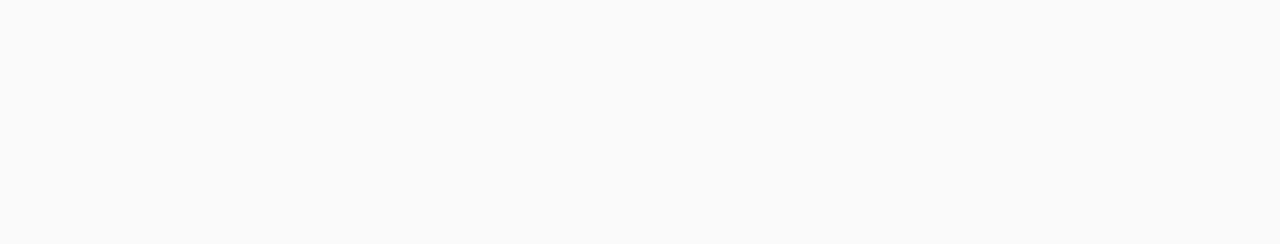
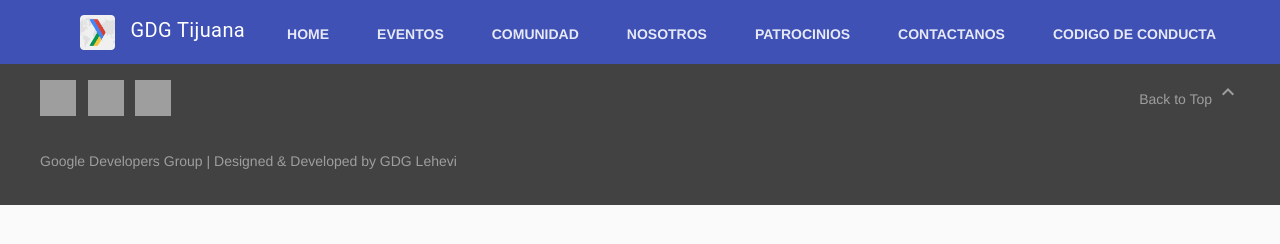
Before and after one commit to LeonardoVincente/GDG-MDL, a website: page app/index.html in a window 1280 px wide. Drawn offline with nearby package versions, Linux system fonts and the light colour scheme; files that its build step writes are made by us from their sources.

Commit message:
Top layout
The main navigation layout

```diff
--- a/app/index.html
+++ b/app/index.html
@@ -17,13 +17,79 @@
     <!-- build:css(.tmp) styles/main.css -->
     <link rel="stylesheet" href="styles/main.css">
     <!-- endbuild -->
+    <link rel="stylesheet" href="https://fonts.googleapis.com/icon?family=Material+Icons">
   </head>
   <body>
     <!--[if lt IE 10]>
       <p class="browsehappy">You are using an <strong>outdated</strong> browser. Please <a href="http://browsehappy.com/">upgrade your browser</a> to improve your experience.</p>
     <![endif]-->
 
+     <div class="mdl-layout mdl-js-layout mdl-layout--fixed-header">
+       <a name="top"></a>
+       <div class="android-header mdl-layout__header mdl-layout__header--waterfall">
+        <div class="mdl-layout__header-row">
 
+
+          <div class="mobile-title mdl-layout-title">
+            <img class="logo-image" src="images/LogoCuadrado.png">
+            <span class="title">GDG Tijuana</span>
+          </div>
+          <!-- Add spacer, to align navigation to the right in desktop -->
+          <div class="android-header-spacer mdl-layout-spacer"></div>
+          <!-- Navigation -->
+          <div class="android-navigation-container">
+            <nav class="android-navigation mdl-navigation">
+              <a class="mdl-navigation__link mdl-typography--text-uppercase" href="">Home</a>
+              <a class="mdl-navigation__link mdl-typography--text-uppercase" href="">Eventos</a>
+              <a class="mdl-navigation__link mdl-typography--text-uppercase" href="">Comunidad</a>
+              <a class="mdl-navigation__link mdl-typography--text-uppercase" href="">Nosotros</a>
+              <a class="mdl-navigation__link mdl-typography--text-uppercase" href="">Patrocinios</a>
+              <a class="mdl-navigation__link mdl-typography--text-uppercase" href="">Contactanos</a>
+              <a class="mdl-navigation__link mdl-typography--text-uppercase" href="">Codigo de Conducta</a>
+            </nav>
+          </div>
+        </div>
+      </div>
+
+      <div class="android-drawer mdl-layout__drawer">
+        <span class="mdl-layout-title">
+          <img class="logo-image-long" src="images/logo.png">
+        </span>
+        <nav class="mdl-navigation">
+          <a class="mdl-navigation__link" href="">Home</a>
+          <a class="mdl-navigation__link" href="">Eventos</a>
+          <a class="mdl-navigation__link" href="">Comunidad</a>
+          <a class="mdl-navigation__link" href="">Nosotros</a>
+          <a class="mdl-navigation__link" href="">Patrocinios</a>
+          <a class="mdl-navigation__link" href="">Contactanos</a>
+          <a class="mdl-navigation__link" href="">Codigo de Conducta</a>
+        </nav>
+      </div>
+
+      <div class="android-content mdl-layout__content">
+        <footer class="android-footer mdl-mega-footer">
+          <div class="mdl-mega-footer--top-section">
+            <div class="mdl-mega-footer--left-section">
+              <button class="mdl-mega-footer--social-btn"></button>
+              &nbsp;
+              <button class="mdl-mega-footer--social-btn"></button>
+              &nbsp;
+              <button class="mdl-mega-footer--social-btn"></button>
+            </div>
+            <div class="mdl-mega-footer--right-section">
+              <a class="mdl-typography--font-light" href="#top">
+                Back to Top
+                <i class="material-icons">expand_less</i>
+              </a>
+            </div>
+          </div>
+
+          <div class="mdl-mega-footer--middle-section">
+            <p class="mdl-typography--font-light">Google Developers Group |  Designed & Developed by GDG Lehevi</p>
+          </div>
+        </footer>
+      </div>
+     </div>
 
 
 
--- a/app/styles/main.scss
+++ b/app/styles/main.scss
@@ -6,3 +6,66 @@ body {
   font-family: "Helvetica Neue", Helvetica, Arial, sans-serif;
   color: #333;
 }
+/*
+  .android-navigation-container {
+    direction: rtl;
+    -webkit-box-ordinal-group: 2;
+    -webkit-order: 1;
+        -ms-flex-order: 1;
+            order: 1;
+    width: 500px;
+    -webkit-transition: opacity 0.2s cubic-bezier(0.4, 0, 0.2, 1),
+        width 0.2s cubic-bezier(0.4, 0, 0.2, 1);
+            transition: opacity 0.2s cubic-bezier(0.4, 0, 0.2, 1),
+        width 0.2s cubic-bezier(0.4, 0, 0.2, 1);
+  }
+*/
+
+.logo-image{
+    width: 35px;
+}
+.logo-image-long{
+    width: 150px;
+}
+
+.title{
+    margin-left: 10px;
+}
+
+.android-drawer .mdl-navigation__link.mdl-navigation__link {
+    font-size: 14px;
+    color: #010101;
+}
+.android-navigation .mdl-navigation__link:hover {
+      border-bottom: 4px solid #9E9E9E;
+}
+
+
+.android-header .mdl-navigation__link {
+    color: #FFFFFF;
+    font-weight: 700;
+    font-size: 14px;
+}
+
+.android-navigation .mdl-navigation__link {
+    display: inline-block;
+    height: 60px;
+    line-height: 68px;
+    background-color: transparent !important;
+    border-bottom: 4px solid transparent;
+}
+
+/**** Mobile layout ****/
+@media (max-width: 900px) {
+  .android-navigation-container {
+    display: none;
+  }
+  .mobile-title {
+    display: block !important;
+    position: absolute;
+    left: calc(50% - 70px);
+    top: 12px;
+    -webkit-transition: opacity 0.2s cubic-bezier(0.4, 0, 0.2, 1);
+            transition: opacity 0.2s cubic-bezier(0.4, 0, 0.2, 1);
+  }
+}
```
Also changed, not shown: app/images/LogoCuadrado.png (added), app/images/ico.ico (added), app/images/ico_dark.ico (added), app/images/logo.png (added), app/images/logo_n.png (added).
